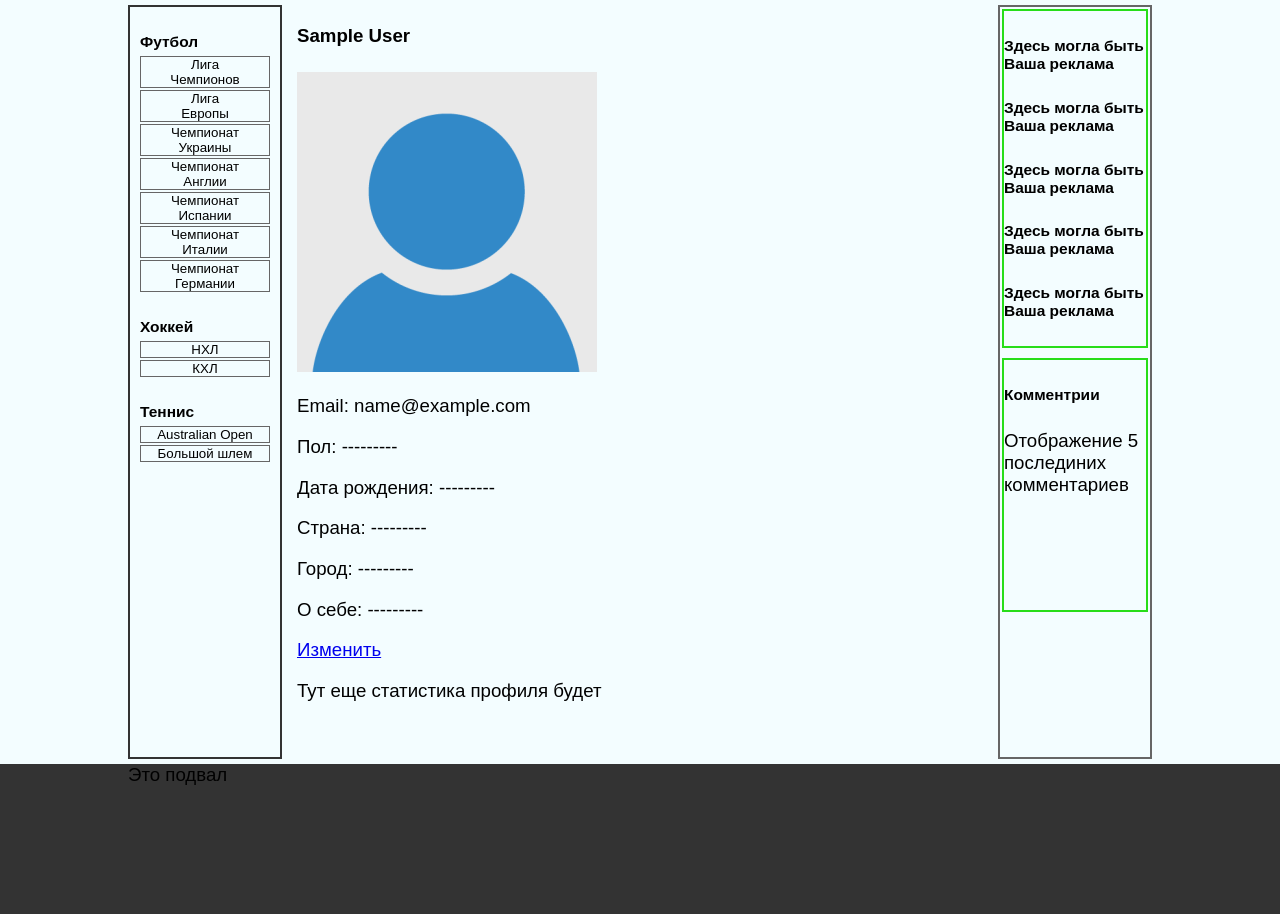
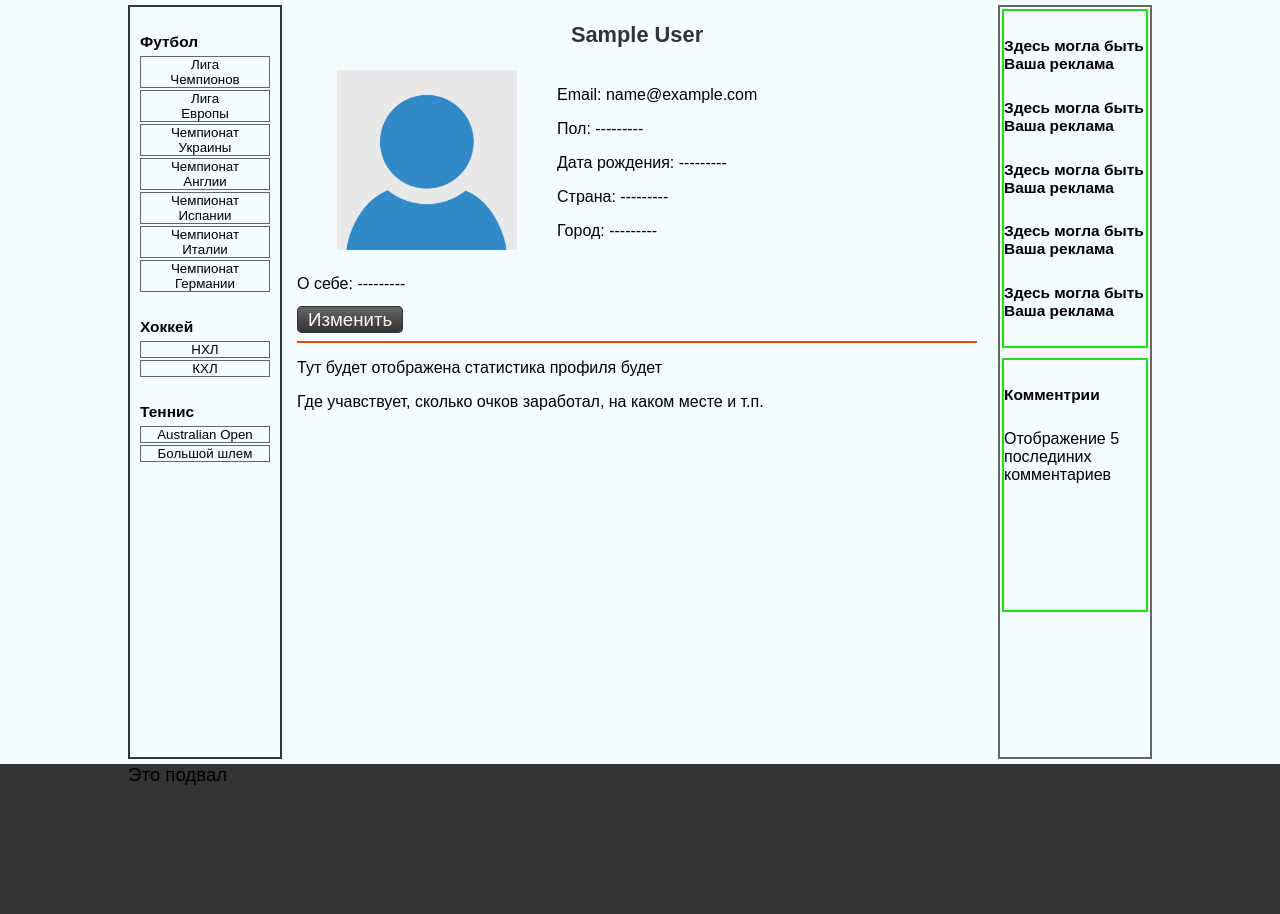
Before and after one commit to Romissevd/sports_league, a Django app: page /user/account/ in a window 1280 px wide. Shown: the part 125-1039 px from the top of the page. Run offline with Django 3.2, Linux system fonts and the light colour scheme; the visitor is signed in with stand-in values (Sample User, id 1); data comes from the database, SQL or seed files in the repository.

Commit message:
layout account page #1

```diff
--- a/templates/base.html
+++ b/templates/base.html
@@ -3,10 +3,9 @@
 <head>
     <meta charset="UTF-8">
     <title>Sport-league</title>
-    {% block extra_head %}
-        {% load static %}
+    {% load static %}
         <link rel="stylesheet" type="text/css" href="{% static "css/base.css" %}" />
-    {% endblock %}
+    {% block extra_head %}{% endblock %}
 </head>
 <body>
 <header>
--- /dev/null
+++ b/user/static/css/account.css
@@ -0,0 +1,89 @@
+h3 {
+    text-align: center;
+    color: #333333;
+}
+
+.avatar {
+    float: left;
+    margin-left: 40px;
+    margin-right: 40px;
+    margin-bottom: 20px;
+}
+
+.user_info {
+    float: left;
+    width: 420px;
+}
+
+.user_about {
+    clear: both;
+    border-bottom: 2px #dd4f0f solid;
+}
+
+.change_account {
+    margin-bottom: 10px;
+}
+
+.change_account a {
+    margin-bottom: 5px;
+    text-decoration: none;
+    color: #f8f8f8;
+    border: 1px #333333 solid;
+    border-radius: 5px;
+    padding: 2px 10px 2px 10px;
+    background: -moz-linear-gradient(#666666, #333333);
+    background: -webkit-gradient(linear, 0 0, 0 100%, from(#666666), to(#333333));
+    filter: progid:DXImageTransform.Microsoft.gradient(startColorstr='#666666', endColorstr='#333333');
+}
+
+.change_account a:active {
+    background: -moz-linear-gradient(#333333, #666666);
+    background: -webkit-gradient(linear, 0 0, 0 100%, from(#333333), to(#666666));
+    filter: progid:DXImageTransform.Microsoft.gradient(startColorstr='#333333', endColorstr='#666666');
+}
+
+p {
+    font-size: 12pt;
+}
+
+.registr {
+    margin-left: 130px;
+}
+
+.registr .field {
+    clear: both;
+    text-align: right;
+    line-height: 35px;
+    width: 420px;
+    margin-bottom: 10px;
+}
+
+.registr label {
+    float: left;
+}
+
+.registr input {
+    width: 220px;
+    height: 35px;
+    border-radius: 5px;
+    font-size: 14pt;
+    border-color: #dd4f0f;
+}
+
+.registr .button {
+    float: right;
+    height: 40px;
+    width: 224px;
+    color: #f8f8f8;
+    background: -moz-linear-gradient(#666666, #333333);
+    background: -webkit-gradient(linear, 0 0, 0 100%, from(#666666), to(#333333));
+    filter: progid:DXImageTransform.Microsoft.gradient(startColorstr='#1AA3D6', endColorstr='#2235B4');
+
+}
+
+.registr .button:active {
+    background: -moz-linear-gradient(#333333, #666666);
+    background: -webkit-gradient(linear, 0 0, 0 100%, from(#333333), to(#666666));
+    filter: progid:DXImageTransform.Microsoft.gradient(startColorstr='#2235B4', endColorstr='#1AA3D6');
+
+}
--- a/user/templates/account.html
+++ b/user/templates/account.html
@@ -1,17 +1,21 @@
 {% extends "base.html" %}
-{% load static %}
+{% block extra_head %}
+    {% load static %}
+    <link rel="stylesheet" type="text/css" href="{% static 'css/account.css' %}"/>
+{% endblock %}
 {% block content %}
 {% if error %}
     <p>Вы не вошли в аккаунт. Для входа перейдите по <a href="{% url 'sign_in' %}">ссылке</a></p>
 {% endif %}
-<h4>{{ view_user.get_full_name }}</h4>
-
+<h3>{{ view_user.get_full_name }}</h3>
+    <div class="avatar">
     {% if view_user.profile.user_avatar %}
-        <img src="{{ view_user.profile.user_avatar.url }}" width="120"/>
+        <img src="{{ view_user.profile.user_avatar.url }}" width="180"/>
     {% else %}
-        <img src="{% static 'img/avatar.png' %}">
+        <img src="{% static 'img/avatar.png' %}" width="180"/>
     {% endif %}
-
+    </div>
+    <div class="user_info">
     <p>Email: {{ view_user.email }}</p>
 
     <p>Пол: {% if view_user.profile.gender %}
@@ -37,17 +41,23 @@
     {% else %}
         ---------
     {% endif %}</p>
-
+    </div>
+    <div class="user_about">
     <p>О себе:{% if view_user.profile.about_me %}
         {{ view_user.profile.about_me }}
     {% else %}
         ---------
     {% endif %}</p>
-
+    <div class="change_account">
     {% if user.is_authenticated %}
         {% ifequal user.email view_user.email %}
             <a href="{% url 'change_account' %}">Изменить</a>
         {% endifequal %}
     {% endif %}
-    <p>Тут еще статистика профиля будет</p>
+    </div>
+    </div>
+    <div class="user_statistic">
+    <p>Тут будет отображена статистика профиля будет</p>
+    <p>Где учавствует, сколько очков заработал, на каком месте и т.п.</p>
+    </div>
 {% endblock %}
--- a/user/templates/registration.html
+++ b/user/templates/registration.html
@@ -1,7 +1,6 @@
 {% extends "base.html" %}
 {% block extra_head %}
     {% load static %}
-    <link rel="stylesheet" type="text/css" href="{% static "css/base.css" %}" />
     <link rel="stylesheet" type="text/css" href="{% static 'css/registration.css' %}"/>
 {% endblock %}
 {% block content %}
```
